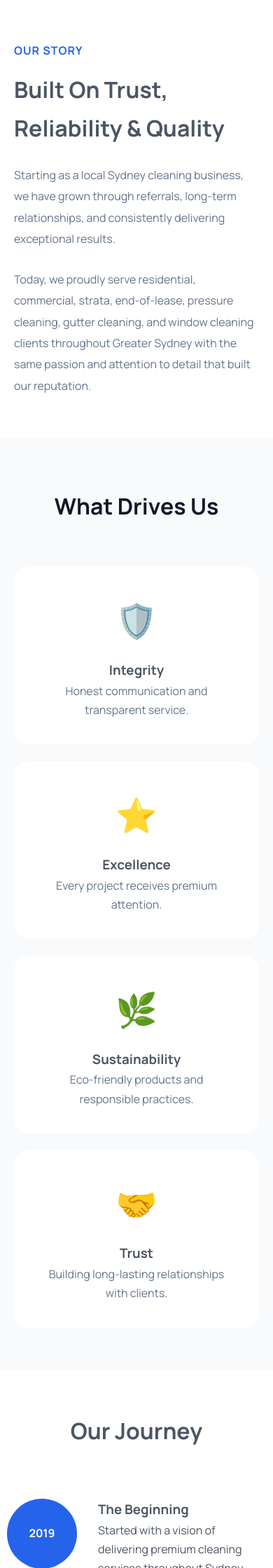
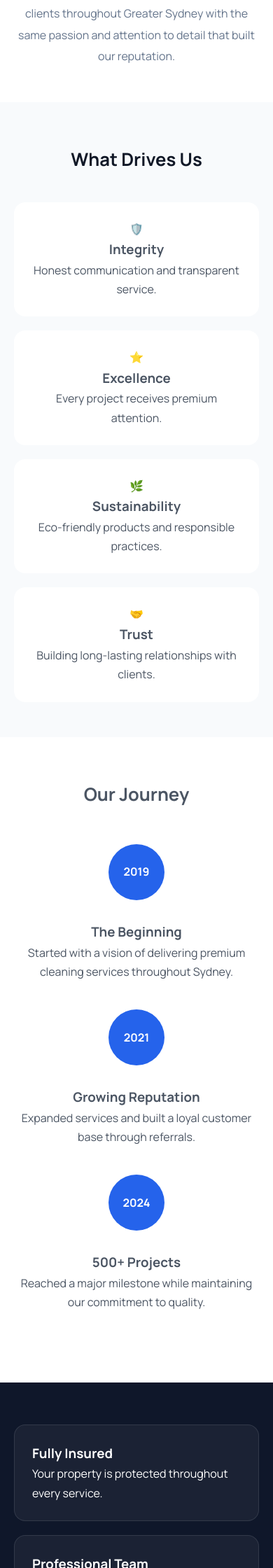
Before and after one commit to khushi335/TisaCleaning-Sydney, a Django app: page /about/ in a window 390 px wide. Shown: the part 2411-4651 px from the top of the page at 70% size. Run offline with Django 5.2, Linux system fonts and the light colour scheme; some libraries are stand-ins or nearby versions.

Commit message:
style(about): improve responsiveness and fix layout overflow issues

```diff
--- a/cleaning/templates/cleaning/about.html
+++ b/cleaning/templates/cleaning/about.html
@@ -9,331 +9,315 @@ About Us | Cleaning Co Sydney
 
 <style>
 
-/* --------------------
-   ABOUT HERO
----------------------*/
 
-.about-hero{
-    position:relative;
-    padding:120px 0;
-    background:linear-gradient(135deg,#0f172a,#1e3a8a);
-    overflow:hidden;
+/* =========================
+   BASE RESET IMPROVEMENT
+========================= */
+
+* {
+    box-sizing: border-box;
 }
 
-.about-hero::before{
-    content:"";
-    position:absolute;
-    width:500px;
-    height:500px;
-    background:rgba(255,255,255,.05);
-    border-radius:50%;
-    top:-150px;
-    right:-150px;
+img {
+    max-width: 100%;
+    height: auto;
+    display: block;
 }
 
-.about-hero .container{
-    max-width:1200px;
-    margin:auto;
-    padding:0 20px;
+/* =========================
+   ABOUT HERO
+========================= */
+
+.about-hero {
+    position: relative;
+    padding: clamp(60px, 8vw, 120px) 0;
+    background: linear-gradient(135deg, #0f172a, #1e3a8a);
+    overflow: hidden;
 }
 
-.hero-grid{
-    display:grid;
-    grid-template-columns:1fr 1fr;
-    gap:60px;
-    align-items:center;
+.about-hero::before {
+    content: "";
+    position: absolute;
+    width: clamp(200px, 40vw, 500px);
+    height: clamp(200px, 40vw, 500px);
+    background: rgba(255,255,255,.05);
+    border-radius: 50%;
+    top: -120px;
+    right: -120px;
 }
 
-.hero-content span{
-    display:inline-block;
-    background:rgba(255,255,255,.15);
-    color:#fff;
-    padding:8px 18px;
-    border-radius:30px;
-    font-size:.85rem;
-    font-weight:600;
-    margin-bottom:20px;
+.about-hero .container {
+    max-width: 1200px;
+    margin: auto;
+    padding: 0 20px;
 }
 
-.hero-content h1{
-    color:#fff;
-    font-size:3.5rem;
-    line-height:1.1;
-    margin-bottom:25px;
+.hero-grid {
+    display: grid;
+    grid-template-columns: repeat(2, minmax(0, 1fr));
+    gap: clamp(30px, 5vw, 60px);
+    align-items: center;
 }
 
-.hero-content p{
-    color:#dbeafe;
-    font-size:1.1rem;
-    line-height:1.8;
+.hero-content span {
+    display: inline-block;
+    background: rgba(255,255,255,.15);
+    color: #fff;
+    padding: 8px 16px;
+    border-radius: 30px;
+    font-size: .8rem;
+    font-weight: 600;
+    margin-bottom: 18px;
 }
 
-.hero-image img{
-    width:100%;
-    border-radius:25px;
-    box-shadow:0 25px 60px rgba(0,0,0,.3);
+.hero-content h1 {
+    color: #fff;
+    font-size: clamp(1.8rem, 4vw, 3.5rem);
+    line-height: 1.2;
+    margin-bottom: 20px;
 }
 
-/* --------------------
-   STATS
----------------------*/
-
-.stats-section{
-    margin-top:-60px;
-    position:relative;
-    z-index:5;
+.hero-content p {
+    color: #dbeafe;
+    font-size: clamp(0.95rem, 1.2vw, 1.1rem);
+    line-height: 1.8;
 }
 
-.stats-grid{
-    max-width:1100px;
-    margin:auto;
-    display:grid;
-    grid-template-columns:repeat(4,1fr);
-    gap:25px;
-    padding:0 20px;
+/* =========================
+   IMAGE
+========================= */
+
+.hero-image img {
+    width: 100%;
+    border-radius: 20px;
+    box-shadow: 0 25px 60px rgba(0,0,0,.3);
 }
 
-.stat-card{
-    background:#fff;
-    border-radius:20px;
-    text-align:center;
-    padding:35px 20px;
-    box-shadow:0 10px 35px rgba(0,0,0,.08);
+/* =========================
+   STATS
+========================= */
+
+.stats-section {
+    margin-top: -40px;
+    position: relative;
+    z-index: 5;
 }
 
-.stat-card h3{
-    font-size:2rem;
-    color:#2563eb;
-    margin-bottom:10px;
+.stats-grid {
+    max-width: 1100px;
+    margin: auto;
+    display: grid;
+    grid-template-columns: repeat(4, minmax(0, 1fr));
+    gap: 20px;
+    padding: 0 20px;
 }
 
-/* --------------------
-   STORY
----------------------*/
-
-.story-section{
-    padding:60px 20px;
+.stat-card {
+    background: #fff;
+    border-radius: 16px;
+    text-align: center;
+    padding: 25px 15px;
+    box-shadow: 0 10px 30px rgba(0,0,0,.08);
 }
 
-.story-grid{
-    max-width:1200px;
-    margin:auto;
-    display:grid;
-    grid-template-columns:1fr 1fr;
-    gap:60px;
-    align-items:center;
+.stat-card h3 {
+    font-size: 1.8rem;
+    color: #2563eb;
 }
 
-.story-image img{
-    width:100%;
-    border-radius:25px;
+/* =========================
+   STORY
+========================= */
+
+.story-section {
+    padding: clamp(50px, 6vw, 80px) 20px;
 }
 
-.section-tag{
-    color:#2563eb;
-    font-weight:700;
-    text-transform:uppercase;
-    letter-spacing:1px;
+.story-grid {
+    max-width: 1200px;
+    margin: auto;
+    display: grid;
+    grid-template-columns: repeat(2, minmax(0, 1fr));
+    gap: clamp(30px, 5vw, 60px);
+    align-items: center;
 }
 
-.story-content h2{
-    font-size:2.8rem;
-    margin:15px 0 25px;
+.story-image img {
+    width: 100%;
+    border-radius: 20px;
 }
 
-.story-content p{
-    color:#64748b;
-    line-height:1.9;
+.story-content h2 {
+    font-size: clamp(1.6rem, 3vw, 2.8rem);
+    margin: 15px 0 20px;
 }
 
-/* --------------------
-   VALUES
----------------------*/
-
-.values-section{
-    background:#f8fafc;
-    padding:60px 20px;
+.story-content p {
+    color: #64748b;
+    line-height: 1.9;
 }
 
-.section-heading{
-    text-align:center;
-    margin-bottom:60px;
+/* =========================
+   VALUES
+========================= */
+
+.values-section {
+    background: #f8fafc;
+    padding: clamp(50px, 6vw, 80px) 20px;
 }
 
-.section-heading h2{
-    font-size:2.8rem;
+.section-heading {
+    text-align: center;
+    margin-bottom: 40px;
 }
 
-.values-grid{
-    max-width:1200px;
-    margin:auto;
-    display:grid;
-    grid-template-columns:repeat(4,1fr);
-    gap:25px;
+.section-heading h2 {
+    font-size: clamp(1.6rem, 3vw, 2.8rem);
 }
 
-.value-card{
-    background:#fff;
-    padding:35px;
-    border-radius:20px;
-    text-align:center;
-    transition:.3s;
+.values-grid {
+    max-width: 1200px;
+    margin: auto;
+    display: grid;
+    grid-template-columns: repeat(4, minmax(0, 1fr));
+    gap: 20px;
 }
 
-.value-card:hover{
-    transform:translateY(-10px);
+.value-card {
+    background: #fff;
+    padding: 25px;
+    border-radius: 16px;
+    text-align: center;
+    transition: 0.3s;
 }
 
-.value-icon{
-    font-size:3rem;
-    margin-bottom:15px;
+.value-card:hover {
+    transform: translateY(-8px);
 }
 
-.value-card p{
-    color:#64748b;
+/* =========================
+   TIMELINE
+========================= */
+
+.timeline {
+    max-width: 900px;
+    margin: auto;
+    padding: 60px 20px;
 }
 
-/* --------------------
-   TIMELINE
----------------------*/
-
-.timeline{
-    max-width:1000px;
-    margin:auto;
-    padding:60px 10px;
+.timeline h2 {
+    text-align: center;
+    margin-bottom: 50px;
+    font-size: clamp(1.6rem, 3vw, 2.8rem);
 }
 
-.timeline h2{
-    text-align:center;
-    margin-bottom:70px;
-    font-size:2.8rem;
+.timeline-item {
+    display: flex;
+    gap: 20px;
+    margin-bottom: 40px;
 }
 
-.timeline-item{
-    display:flex;
-    gap:30px;
-    margin-bottom:50px;
+.year {
+    min-width: 80px;
+    height: 80px;
+    background: #2563eb;
+    color: #fff;
+    border-radius: 50%;
+    display: flex;
+    align-items: center;
+    justify-content: center;
+    font-weight: 700;
 }
 
-.year{
-    min-width:100px;
-    height:100px;
-    background:#2563eb;
-    color:#fff;
-    border-radius:50%;
-    display:flex;
-    align-items:center;
-    justify-content:center;
-    font-weight:700;
+/* =========================
+   TRUST
+========================= */
+
+.trust-section-about {
+    padding: 60px 20px;
+    background: #0f172a;
+    color: #fff;
 }
 
-/* --------------------
-   TRUST
----------------------*/
-
-.trust-section-about{
-    padding:60px 10px;
-    background:#0f172a;
-    color:#fff;
+.trust-grid-about {
+    max-width: 1200px;
+    margin: auto;
+    display: grid;
+    grid-template-columns: repeat(3, minmax(0, 1fr));
+    gap: 20px;
 }
 
-.trust-grid-about{
-    max-width:1200px;
-    margin:auto;
-    display:grid;
-    grid-template-columns:repeat(3,1fr);
-    gap:30px;
+.trust-box {
+    background: rgba(255,255,255,.05);
+    border: 1px solid rgba(255,255,255,.1);
+    padding: 25px;
+    border-radius: 16px;
 }
 
-.trust-box{
-    background:rgba(255,255,255,.05);
-    border:1px solid rgba(255,255,255,.1);
-    padding:35px;
-    border-radius:20px;
+/* =========================
+   CTA
+========================= */
+
+.about-cta {
+    padding: 60px 20px;
 }
 
-/* --------------------
-   CTA
----------------------*/
-
-.about-cta{
-    padding:60px 10px;
+.cta-box {
+    max-width: 1100px;
+    margin: auto;
+    background: linear-gradient(135deg,#2563eb,#1e40af);
+    padding: clamp(30px, 6vw, 70px);
+    border-radius: 24px;
+    color: #fff;
+    text-align: center;
 }
 
-.cta-box{
-    max-width:1200px;
-    margin:auto;
-    background:linear-gradient(135deg,#2563eb,#1e40af);
-    padding:70px;
-    border-radius:30px;
-    color:#fff;
-    text-align:center;
+.cta-box h2 {
+    font-size: clamp(1.6rem, 3vw, 2.8rem);
 }
 
-.cta-box h2{
-    font-size:2.8rem;
-    margin-bottom:20px;
+/* =========================
+   RESPONSIVE BREAKPOINTS
+========================= */
+
+/* Tablet */
+@media (max-width: 991px) {
+
+    .hero-grid,
+    .story-grid {
+        grid-template-columns: 1fr;
+        text-align: center;
     }
 
-.cta-btn{
-    display:inline-block;
-    margin-top:20px;
-    background:#fff;
-    color:#2563eb;
-    padding:14px 35px;
-    border-radius:10px;
-    font-weight:700;
-    text-decoration:none;
+    .stats-grid {
+        grid-template-columns: repeat(2, 1fr);
     }
 
-/* --------------------
-   RESPONSIVE
----------------------*/
-
-@media(max-width:991px){
-
-.hero-grid,
-.story-grid{
-    grid-template-columns:1fr;
+    .values-grid {
+        grid-template-columns: repeat(2, 1fr);
     }
 
-.values-grid{
-    grid-template-columns:repeat(2,1fr);
-}
-
-.stats-grid{
-    grid-template-columns:repeat(2,1fr);
-}
-
-.trust-grid-about{
-    grid-template-columns:1fr;
-}
-
-.hero-content h1{
-    font-size:2.8rem;
+    .trust-grid-about {
+        grid-template-columns: 1fr;
     }
 }
 
-@media(max-width:768px){
+/* Mobile */
+@media (max-width: 600px) {
 
-.values-grid,
-.stats-grid{
-    grid-template-columns:1fr;
+    .stats-grid,
+    .values-grid {
+        grid-template-columns: 1fr;
     }
 
-.hero-content h1{
-    font-size:2.2rem;
+    .timeline-item {
+        flex-direction: column;
+        text-align: center;
+        align-items: center;
     }
 
-.story-content h2,
-.section-heading h2,
-.timeline h2,
-.cta-box h2{
-    font-size:2rem;
-}
-
-.cta-box{
-    padding:40px 25px;
+    .year {
+        margin-bottom: 10px;
     }
 }
 
```
Lines whose indentation alone changed are shown as unchanged.
